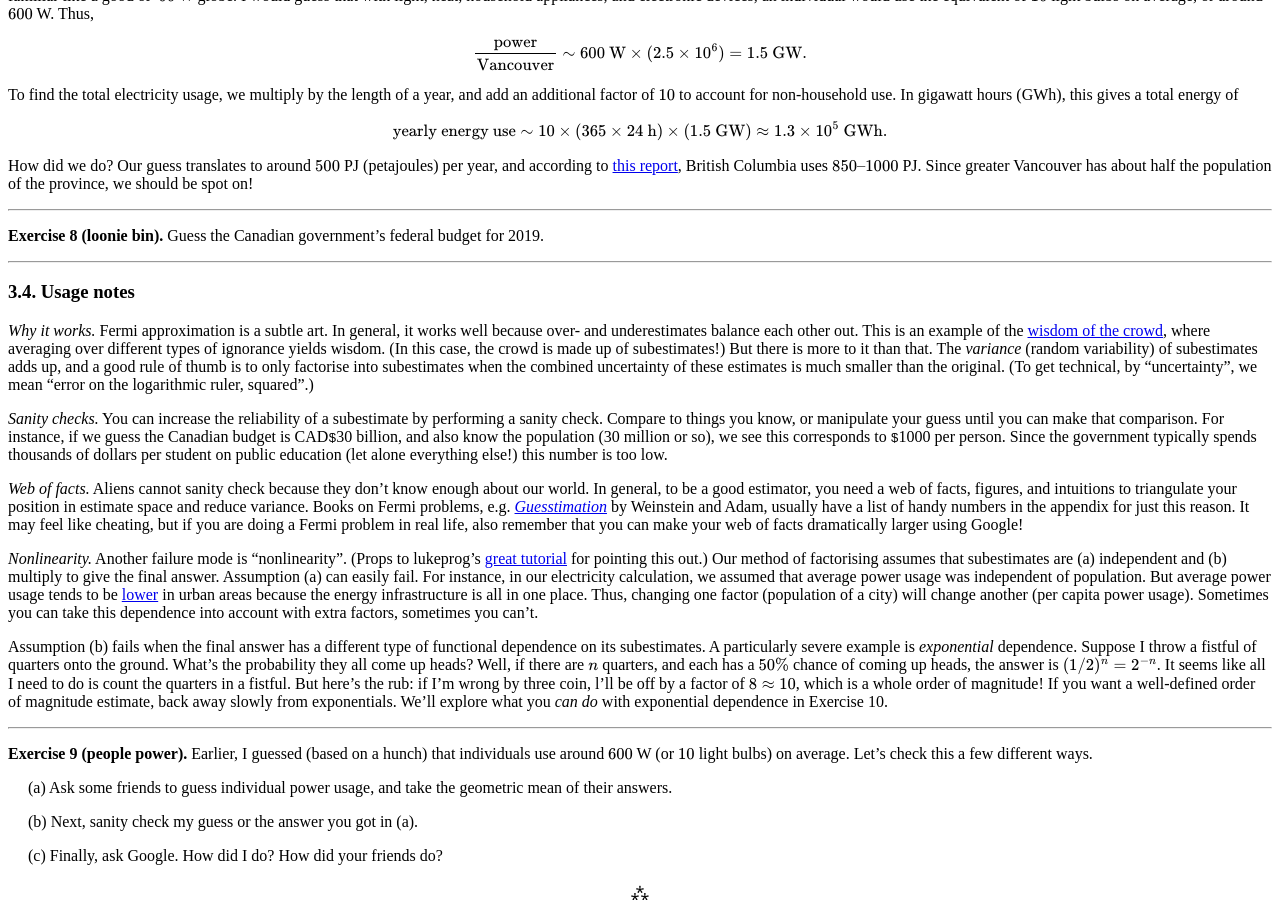
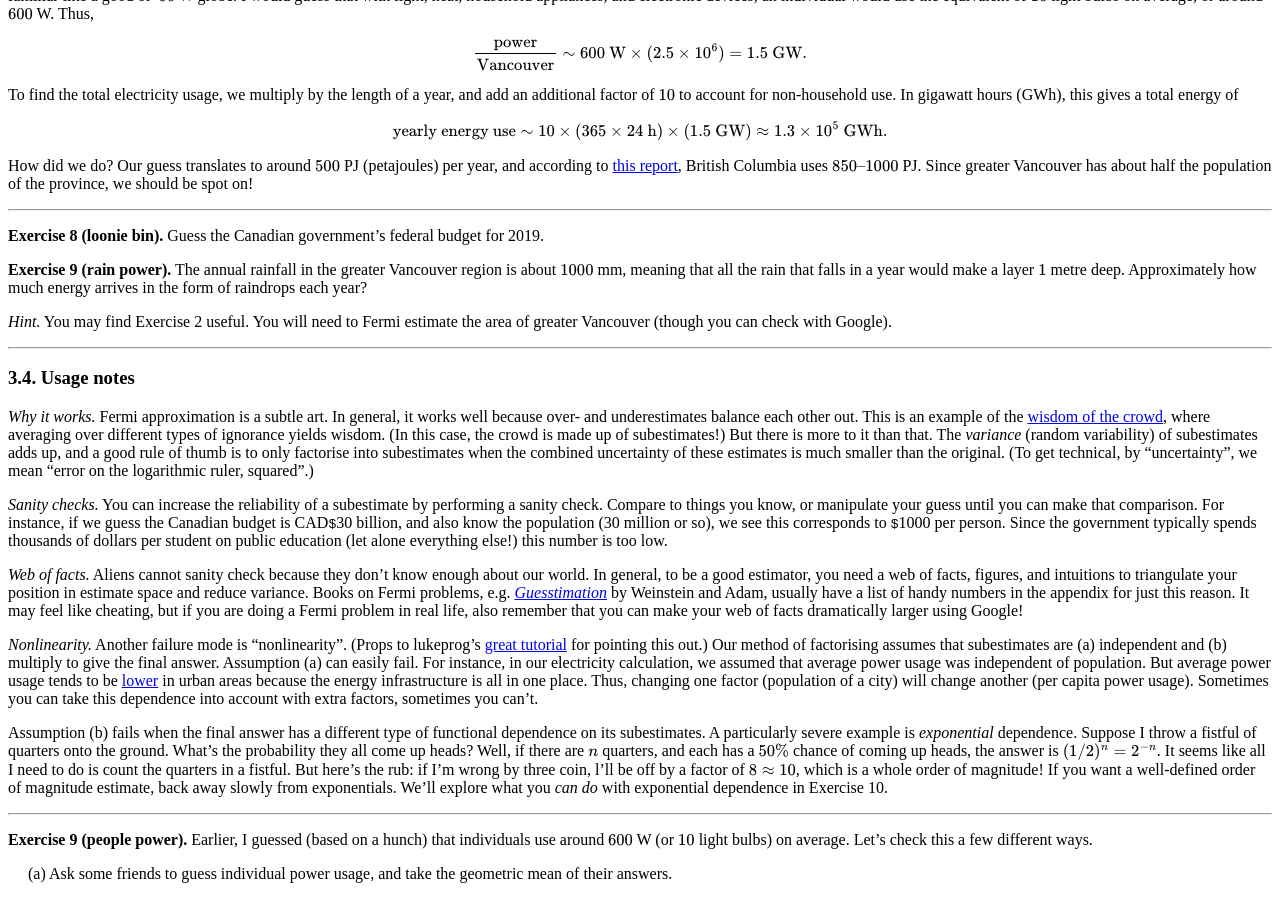
Before and after one commit to hapax/hapax.github.io, a Jekyll site: the page built from assets/simple-physics.md, in a window 1280 px wide and 900 px high, scrolled down 7914 px. Built offline with Jekyll 4.4.1, drawn with Linux system fonts in a browser that asks for light colours; our own code applies the rules of GitHub Pages for plain Markdown files; formulas are drawn with MathJax 3; a script that is not in the unit is left out; some of the changed text lies outside the part shown.

Commit message:
Update simple-physics.md

```diff
--- a/assets/simple-physics.md
+++ b/assets/simple-physics.md
@@ -851,7 +851,16 @@ we should be spot on!
 ---
 
 **Exercise 8 (loonie bin).** Guess the Canadian government's
-  federal budget for 2019.
+federal budget for 2019.
+
+**Exercise 9 (rain power).** The annual rainfall in the greater
+  Vancouver region is about $1000$ mm, meaning that all the rain
+  that falls in a year would make a layer $1$ metre deep.
+Approximately how much energy arrives in the form of raindrops each
+year?
+
+*Hint.* You may find Exercise 2 useful. You will need to Fermi
+ estimate the area of greater Vancouver (though you can check with Google).
 
 ---
 
```
Also changed, not shown: other parts of assets/simple-physics.md (+1 -1 lines).
